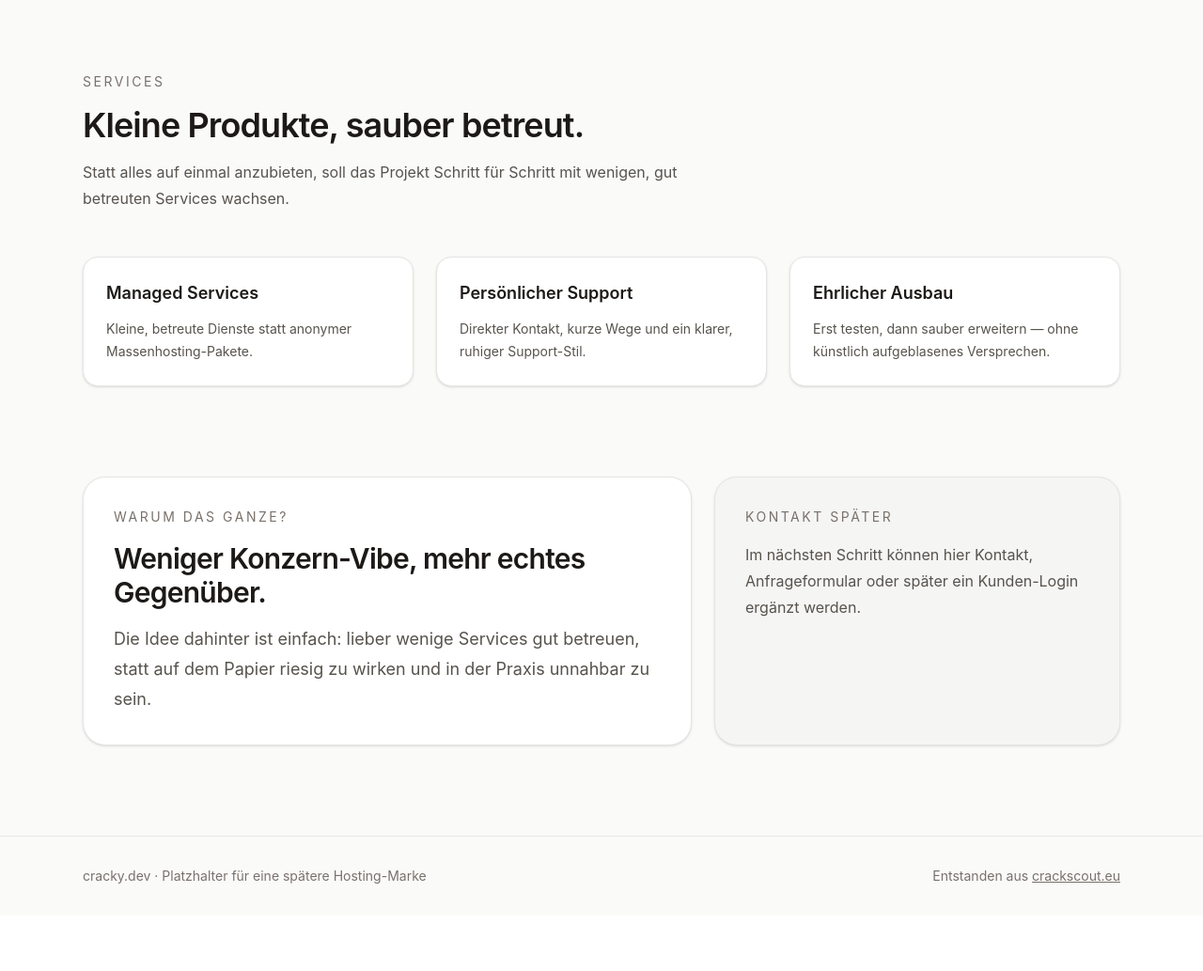
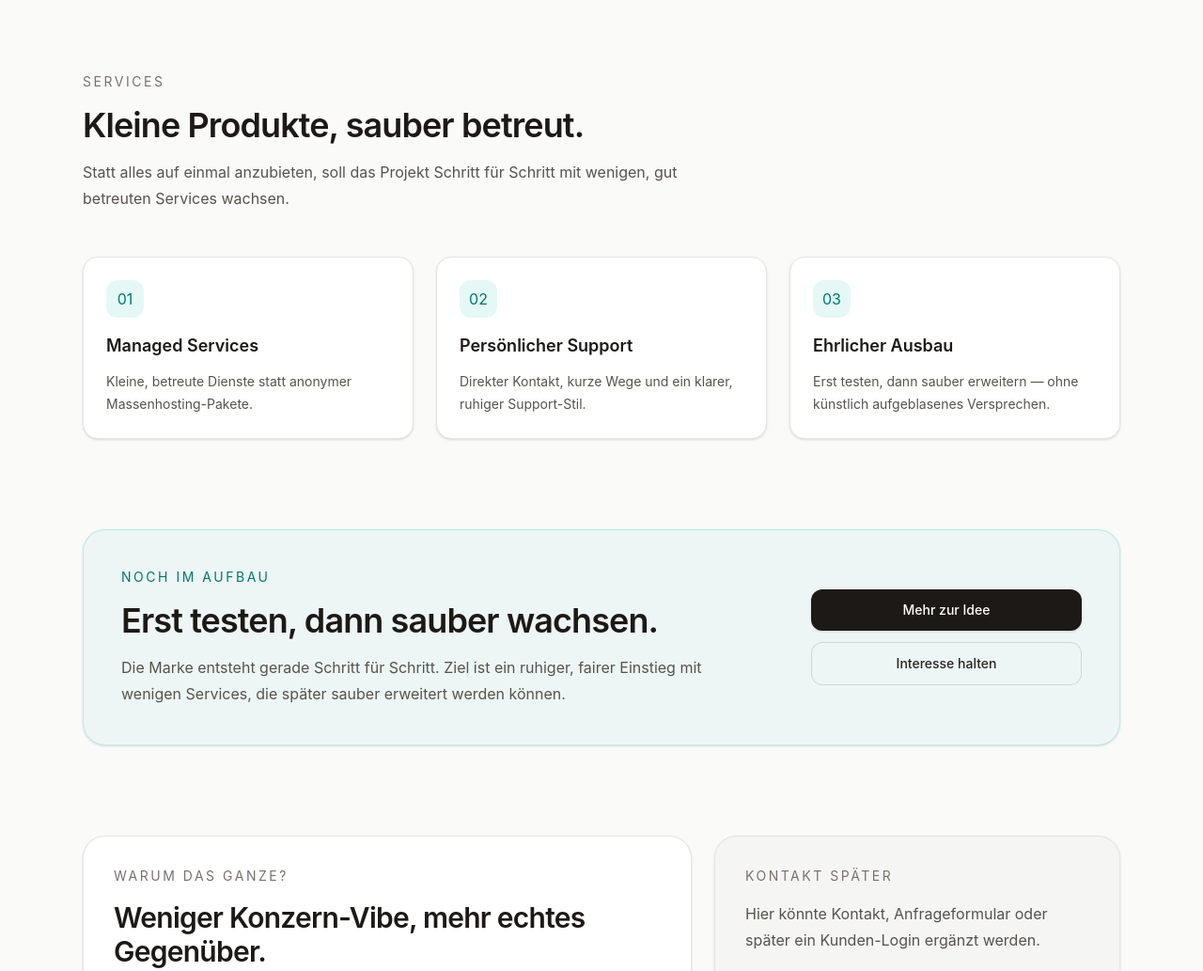
Before and after one commit to crackscout123/cracky-site, a website built with Vite: page index.html in a window 1280 px wide. Shown: the part 776-1809 px from the top of the page at 94% size. Before the commit the page ends 1750 px from the top, so only its background shows below. Built offline with nearby package versions, Linux system fonts and the light colour scheme.

Commit message:
added CTA-Segment

```diff
--- a/src/main.js
+++ b/src/main.js
@@ -47,14 +47,14 @@ document.querySelector('#app').innerHTML = `
         <div class="flex items-center gap-2 sm:gap-3">
           <a
             href="#services"
-            class="hidden rounded-lg px-3 py-2 text-sm font-medium text-stone-600 transition hover:bg-stone-100 hover:text-stone-950 dark:text-stone-300 dark:hover:bg-stone-900 dark:hover:text-white sm:inline-flex"
+            class="hidden rounded-lg px-3 py-2 text-sm font-medium text-stone-600 transition hover:bg-stone-100 hover:text-stone-950 focus-visible:outline-none focus-visible:ring-2 focus-visible:ring-teal-500 dark:text-stone-300 dark:hover:bg-stone-900 dark:hover:text-white sm:inline-flex"
           >
             Services
           </a>
 
           <a
             href="#about"
-            class="hidden rounded-lg px-3 py-2 text-sm font-medium text-stone-600 transition hover:bg-stone-100 hover:text-stone-950 dark:text-stone-300 dark:hover:bg-stone-900 dark:hover:text-white sm:inline-flex"
+            class="hidden rounded-lg px-3 py-2 text-sm font-medium text-stone-600 transition hover:bg-stone-100 hover:text-stone-950 focus-visible:outline-none focus-visible:ring-2 focus-visible:ring-teal-500 dark:text-stone-300 dark:hover:bg-stone-900 dark:hover:text-white sm:inline-flex"
           >
             Über
           </a>
@@ -62,7 +62,7 @@ document.querySelector('#app').innerHTML = `
           <button
             type="button"
             data-theme-toggle
-            class="inline-flex h-10 w-10 items-center justify-center rounded-full border border-stone-300 bg-white text-stone-700 shadow-sm transition hover:scale-[1.03] hover:bg-stone-100 hover:text-stone-950 dark:border-stone-700 dark:bg-stone-900 dark:text-stone-200 dark:hover:bg-stone-800 dark:hover:text-white"
+            class="inline-flex h-10 w-10 items-center justify-center rounded-full border border-stone-300 bg-white text-stone-700 shadow-sm transition hover:scale-[1.03] hover:bg-stone-100 hover:text-stone-950 focus-visible:outline-none focus-visible:ring-2 focus-visible:ring-teal-500 dark:border-stone-700 dark:bg-stone-900 dark:text-stone-200 dark:hover:bg-stone-800 dark:hover:text-white"
           >
             <svg data-icon-sun class="h-5 w-5 hidden" viewBox="0 0 24 24" fill="none" stroke="currentColor" stroke-width="1.8" aria-hidden="true">
               <circle cx="12" cy="12" r="4"></circle>
@@ -97,21 +97,21 @@ document.querySelector('#app').innerHTML = `
             <div class="mt-10 flex flex-wrap gap-4">
               <a
                 href="#services"
-                class="inline-flex rounded-xl bg-stone-900 px-5 py-3 text-sm font-medium text-white shadow-sm transition hover:-translate-y-0.5 hover:bg-stone-700 dark:bg-stone-100 dark:text-stone-900 dark:hover:bg-white"
+                class="inline-flex rounded-xl bg-stone-900 px-5 py-3 text-sm font-medium text-white shadow-sm transition hover:-translate-y-0.5 hover:bg-stone-700 hover:shadow-md focus-visible:outline-none focus-visible:ring-2 focus-visible:ring-teal-500 dark:bg-stone-100 dark:text-stone-900 dark:hover:bg-white"
               >
                 Services ansehen
               </a>
 
               <a
                 href="#about"
-                class="inline-flex rounded-xl border border-stone-300 px-5 py-3 text-sm font-medium text-stone-800 transition hover:-translate-y-0.5 hover:bg-stone-100 dark:border-stone-700 dark:text-stone-100 dark:hover:bg-stone-900"
+                class="inline-flex rounded-xl border border-stone-300 px-5 py-3 text-sm font-medium text-stone-800 transition hover:-translate-y-0.5 hover:bg-stone-100 focus-visible:outline-none focus-visible:ring-2 focus-visible:ring-teal-500 dark:border-stone-700 dark:text-stone-100 dark:hover:bg-stone-900"
               >
                 Mehr erfahren
               </a>
             </div>
           </div>
 
-          <aside class="rounded-3xl border border-stone-200 bg-white/80 p-6 shadow-sm backdrop-blur dark:border-stone-800 dark:bg-stone-900/80">
+          <aside class="rounded-3xl border border-stone-200 bg-white/80 p-6 shadow-sm backdrop-blur transition dark:border-stone-800 dark:bg-stone-900/80">
             <p class="text-sm uppercase tracking-[0.18em] text-stone-500 dark:text-stone-400">
               Erste Richtung
             </p>
@@ -157,26 +157,69 @@ document.querySelector('#app').innerHTML = `
         </div>
 
         <div class="mt-12 grid gap-6 md:grid-cols-3">
-          <article class="rounded-2xl border border-stone-200 bg-white p-6 shadow-sm transition hover:-translate-y-1 hover:shadow-md dark:border-stone-800 dark:bg-stone-900">
+          <article class="rounded-2xl border border-stone-200 bg-white p-6 shadow-sm transition hover:-translate-y-1 hover:border-teal-500/40 hover:shadow-md dark:border-stone-800 dark:bg-stone-900 dark:hover:border-teal-400/40">
+            <div class="mb-4 inline-flex h-10 w-10 items-center justify-center rounded-xl bg-teal-500/10 text-teal-700 dark:text-teal-300">
+              01
+            </div>
             <h3 class="text-lg font-semibold">Managed Services</h3>
             <p class="mt-3 text-sm leading-6 text-stone-600 dark:text-stone-300">
               Kleine, betreute Dienste statt anonymer Massenhosting-Pakete.
             </p>
           </article>
 
-          <article class="rounded-2xl border border-stone-200 bg-white p-6 shadow-sm transition hover:-translate-y-1 hover:shadow-md dark:border-stone-800 dark:bg-stone-900">
+          <article class="rounded-2xl border border-stone-200 bg-white p-6 shadow-sm transition hover:-translate-y-1 hover:border-teal-500/40 hover:shadow-md dark:border-stone-800 dark:bg-stone-900 dark:hover:border-teal-400/40">
+            <div class="mb-4 inline-flex h-10 w-10 items-center justify-center rounded-xl bg-teal-500/10 text-teal-700 dark:text-teal-300">
+              02
+            </div>
             <h3 class="text-lg font-semibold">Persönlicher Support</h3>
             <p class="mt-3 text-sm leading-6 text-stone-600 dark:text-stone-300">
               Direkter Kontakt, kurze Wege und ein klarer, ruhiger Support-Stil.
             </p>
           </article>
 
-          <article class="rounded-2xl border border-stone-200 bg-white p-6 shadow-sm transition hover:-translate-y-1 hover:shadow-md dark:border-stone-800 dark:bg-stone-900">
+          <article class="rounded-2xl border border-stone-200 bg-white p-6 shadow-sm transition hover:-translate-y-1 hover:border-teal-500/40 hover:shadow-md dark:border-stone-800 dark:bg-stone-900 dark:hover:border-teal-400/40">
+            <div class="mb-4 inline-flex h-10 w-10 items-center justify-center rounded-xl bg-teal-500/10 text-teal-700 dark:text-teal-300">
+              03
+            </div>
             <h3 class="text-lg font-semibold">Ehrlicher Ausbau</h3>
             <p class="mt-3 text-sm leading-6 text-stone-600 dark:text-stone-300">
               Erst testen, dann sauber erweitern — ohne künstlich aufgeblasenes Versprechen.
             </p>
           </article>
+        </div>
+      </section>
+
+      <section class="mx-auto max-w-6xl px-6 pb-24">
+        <div class="rounded-3xl border border-teal-500/20 bg-teal-500/5 p-8 shadow-sm dark:border-teal-400/20 dark:bg-teal-400/10 sm:p-10">
+          <div class="grid gap-8 lg:grid-cols-[minmax(0,1fr)_18rem] lg:items-center">
+            <div>
+              <p class="text-sm uppercase tracking-[0.18em] text-teal-700 dark:text-teal-300">
+                Noch im Aufbau
+              </p>
+              <h2 class="mt-4 text-3xl font-semibold tracking-tight sm:text-4xl">
+                Erst testen, dann sauber wachsen.
+              </h2>
+              <p class="mt-4 max-w-2xl text-base leading-7 text-stone-600 dark:text-stone-300">
+                Die Marke entsteht gerade Schritt für Schritt. Ziel ist ein ruhiger, fairer Einstieg
+                mit wenigen Services, die später sauber erweitert werden können.
+              </p>
+            </div>
+
+            <div class="flex flex-col gap-3">
+              <a
+                href="#about"
+                class="inline-flex items-center justify-center rounded-xl bg-stone-900 px-5 py-3 text-sm font-medium text-white shadow-sm transition hover:-translate-y-0.5 hover:bg-stone-700 focus-visible:outline-none focus-visible:ring-2 focus-visible:ring-teal-500 dark:bg-stone-100 dark:text-stone-900 dark:hover:bg-white"
+              >
+                Mehr zur Idee
+              </a>
+              <a
+                href="mailto:hello@cracky.dev"
+                class="inline-flex items-center justify-center rounded-xl border border-stone-300 px-5 py-3 text-sm font-medium text-stone-800 transition hover:-translate-y-0.5 hover:bg-stone-100 focus-visible:outline-none focus-visible:ring-2 focus-visible:ring-teal-500 dark:border-stone-700 dark:text-stone-100 dark:hover:bg-stone-900"
+              >
+                Interesse halten
+              </a>
+            </div>
+          </div>
         </div>
       </section>
 
@@ -194,12 +237,13 @@ document.querySelector('#app').innerHTML = `
           <div class="rounded-3xl border border-stone-200 bg-stone-100 p-8 shadow-sm dark:border-stone-800 dark:bg-stone-900">
             <p class="text-sm uppercase tracking-[0.18em] text-stone-500 dark:text-stone-400">Kontakt später</p>
             <p class="mt-4 text-base leading-7 text-stone-600 dark:text-stone-300">
-              Im nächsten Schritt können hier Kontakt, Anfrageformular oder später ein Kunden-Login
+              Hier könnte Kontakt, Anfrageformular oder später ein Kunden-Login
               ergänzt werden.
             </p>
           </div>
         </div>
       </section>
+
     </main>
 
     <footer class="border-t border-stone-200/80 dark:border-stone-800">
```
Also changed, not shown: index.html (line endings or trailing spaces), src/style.css (line endings or trailing spaces).
